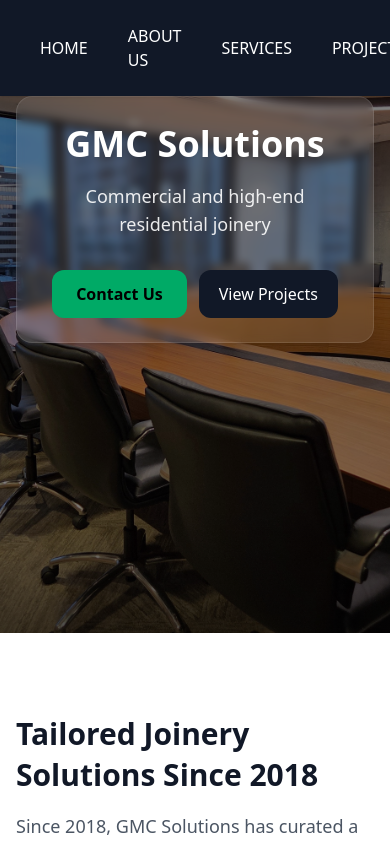
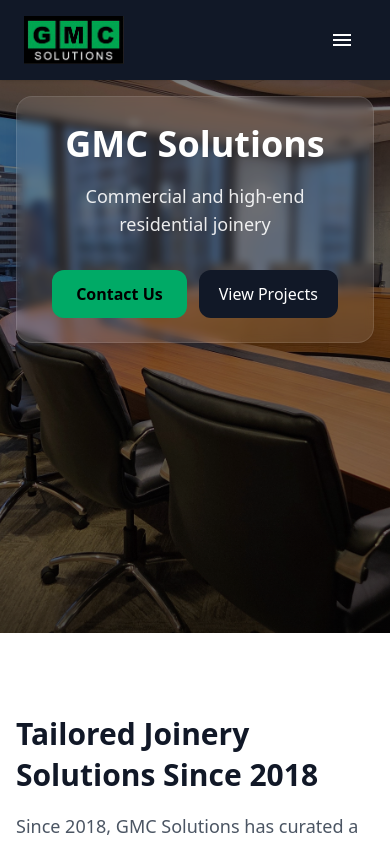
Before and after one commit to GMCandres/GMC, a React (Vite) app: page / in a window 390 px wide. Shown: the top 844 px of the page. Built offline with nearby package versions, Linux system fonts and the light colour scheme.

Commit message:
Update Header.jsx

```diff
--- a/src/components/Header.jsx
+++ b/src/components/Header.jsx
@@ -3,47 +3,39 @@
 import logo from '../assets/logo.png'
 
 export default function Header() {
-  // '' = nada activo (cuando estás en el Hero)
   const [activeSection, setActiveSection] = useState('')
+  const [open, setOpen] = useState(false)
 
   useEffect(() => {
     const sections = Array.from(document.querySelectorAll('section[id]'))
     if (sections.length === 0) return
 
-    // Observer para resaltar según la sección visible
     const observer = new IntersectionObserver(
       (entries) => {
-        // Elegimos la entrada con mayor intersección
         const visible = entries
           .filter(e => e.isIntersecting)
           .sort((a, b) => b.intersectionRatio - a.intersectionRatio)[0]
-
         if (visible) {
           const id = visible.target.getAttribute('id')
           setActiveSection(id || '')
         }
       },
       {
-        // Ajusta el margen superior por el header fijo
+        // ajusta por el header fijo
         root: null,
         rootMargin: '-120px 0px -40% 0px',
         threshold: [0.25, 0.5, 0.6, 0.75],
       }
     )
-
     sections.forEach((sec) => observer.observe(sec))
 
-    // Extra: cuando estás por encima de #home (en el Hero) => nada activo
     const handleScrollTop = () => {
       const home = document.getElementById('home')
       if (home) {
-        const topLimit = home.offsetTop - 140 // altura aprox. del header
-        if (window.scrollY < topLimit) {
-          setActiveSection('') // Hero → sin highlight
+        const topLimit = home.offsetTop - 140
+        if (window.scrollY < topLimit) setActiveSection('')
       }
     }
-    }
-
     window.addEventListener('scroll', handleScrollTop, { passive: true })
     handleScrollTop()
 
@@ -64,22 +56,21 @@
   const baseLink =
     'px-4 py-2 rounded-xl transition focus:outline-none focus:ring-2 focus:ring-offset-2 focus:ring-[#00aa66]'
 
-  return (
-    <header className="fixed top-0 w-full bg-gray-900 text-white shadow z-50">
-      <div className="max-w-7xl mx-auto flex justify-between items-center px-6 py-4">
-        {/* Logo */}
-        <a href="#home" className="flex items-center gap-2">
-          <img src={logo} alt="GMC Solutions logo" className="h-12" />
-        </a>
+  const goTop = (e) => {
+    e.preventDefault()
+    window.scrollTo({ top: 0, behavior: 'smooth' })
+    setOpen(false)
+  }
 
-        {/* Navegación */}
-        <nav className="flex gap-2 md:gap-4 items-center">
+  const NavLinks = ({ onClickItem }) => (
+    <>
       {navItems.map((item) => {
         const isActive = activeSection === item.id
         return (
           <a
             key={item.id}
             href={`#${item.id}`}
+            onClick={() => onClickItem?.()}
             className={`${baseLink} ${
               isActive
                 ? 'bg-[#00aa66] text-black font-semibold shadow-md'
@@ -91,17 +82,63 @@
           </a>
         )
       })}
-
-          {/* Botón GET A QUOTE → asegúrate de tener <section id="quote"> o apunta a #contact */}
       <a
         href="#quote"
+        onClick={() => onClickItem?.()}
         className="ml-1 md:ml-4 rounded-xl px-4 py-2 font-semibold text-black shadow-md"
         style={{ backgroundColor: '#00aa66' }}
       >
         GET A QUOTE
       </a>
+    </>
+  )
+
+  return (
+    <header className="fixed top-0 w-full bg-gray-900 text-white shadow z-50">
+      <div className="max-w-7xl mx-auto flex justify-between items-center px-6 py-4">
+        {/* Logo → va al HERO (top), y un poquito más grande */}
+        <a
+          href="#"
+          onClick={goTop}
+          className="flex items-center gap-2"
+          aria-label="Go to hero"
+        >
+          {/* móvil sutil, desktop poquito más grande */}
+          <img src={logo} alt="GMC Solutions logo" className="h-12 md:h-14" />
+        </a>
+
+        {/* Desktop nav */}
+        <nav className="hidden md:flex gap-2 md:gap-4 items-center">
+          <NavLinks />
         </nav>
+
+        {/* Mobile hamburger */}
+        <button
+          className="md:hidden inline-flex items-center justify-center rounded-lg px-3 py-2 focus:outline-none focus:ring-2 focus:ring-[#00aa66]"
+          aria-expanded={open ? 'true' : 'false'}
+          aria-label="Open menu"
+          onClick={() => setOpen((v) => !v)}
+        >
+          {/* simple icon */}
+          <span className="sr-only">Open menu</span>
+          <svg width="24" height="24" viewBox="0 0 24 24" aria-hidden="true">
+            {open ? (
+              <path fill="currentColor" d="M18.3 5.71L12 12l6.3 6.29-1.41 1.41L10.59 12l6.3-6.29z" transform="rotate(90 12 12)" />
+            ) : (
+              <path fill="currentColor" d="M3 6h18v2H3V6zm0 5h18v2H3v-2zm0 5h18v2H3v-2z" />
+            )}
+          </svg>
+        </button>
       </div>
+
+      {/* Mobile panel */}
+      {open && (
+        <div className="md:hidden bg-gray-900/98 border-t border-gray-800">
+          <div className="max-w-7xl mx-auto px-4 py-3 flex flex-col gap-2">
+            <NavLinks onClickItem={() => setOpen(false)} />
+          </div>
+        </div>
+      )}
     </header>
   )
 }
```
Lines whose indentation alone changed are shown as unchanged.
